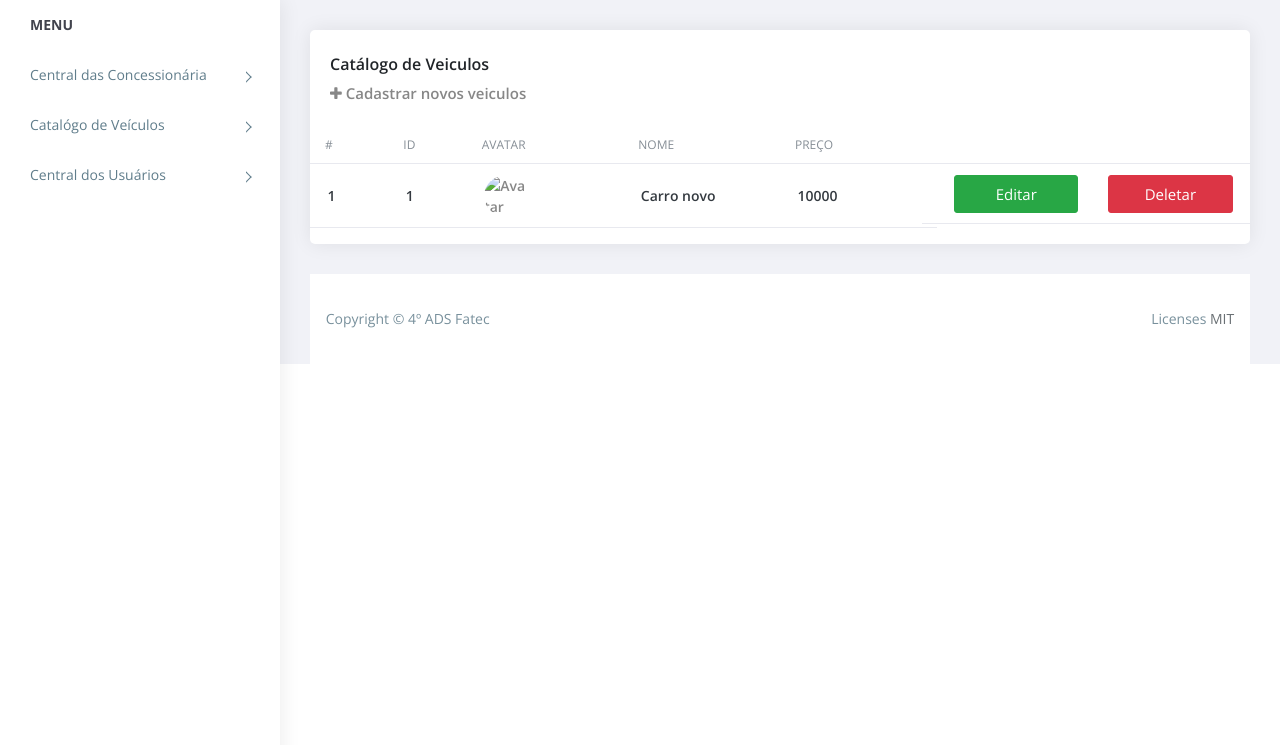
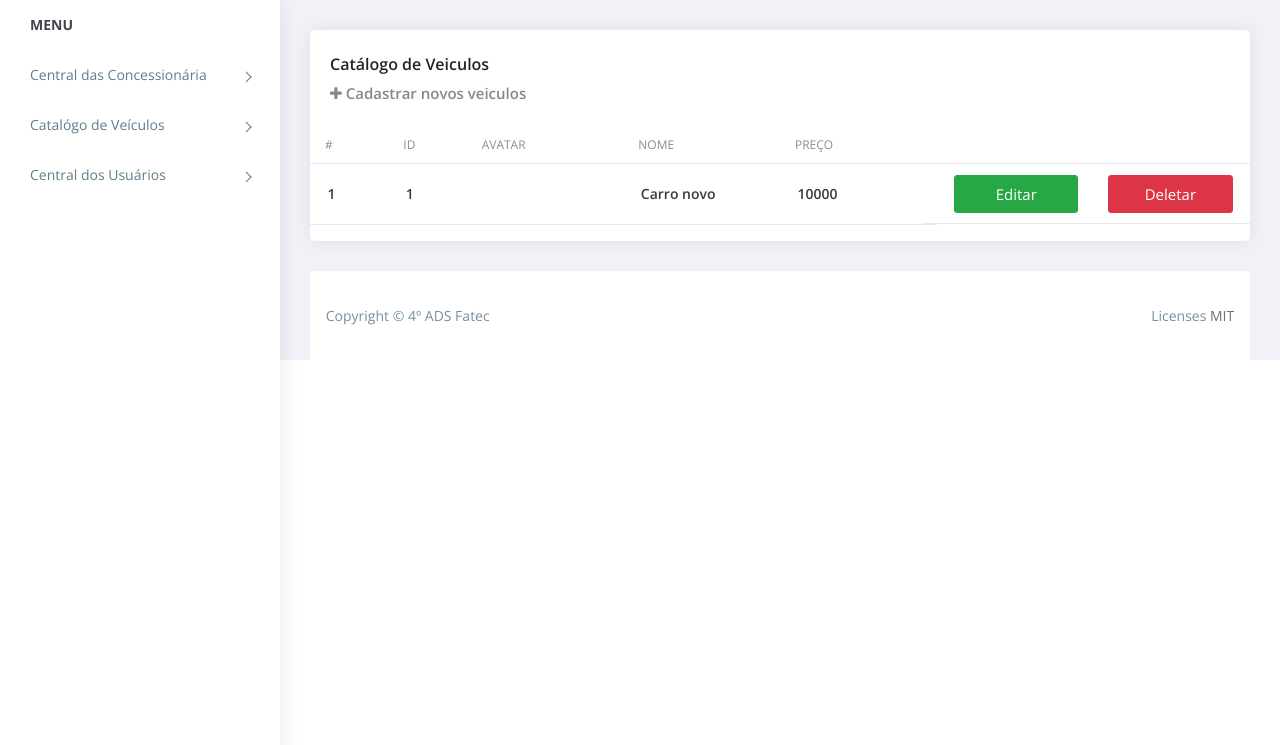
Before and after one commit to savio-2-lopes/Simple-Management-System-PHP, a PHP site: page /vehicle.php in a window 1280 px wide. Shown: the part 55-800 px from the top of the page. Run offline with PHP 8.4, Linux system fonts and the light colour scheme; a user stored in the database is signed in; data comes from the database, SQL or seed files in the repository; some libraries are stand-ins or nearby versions.

Commit message:
:rocket: Update template and fix bug

```diff
--- a/login.php
+++ b/login.php
@@ -36,12 +36,10 @@
     <link rel="preconnect" href="https://fonts.gstatic.com">
     <link rel="stylesheet" href="https://fonts.googleapis.com/css2?family=Open+Sans:wght@400;600;700&display=swap">
     <link rel="stylesheet" href="https://cdnjs.cloudflare.com/ajax/libs/normalize/8.0.1/normalize.min.css">
-    <link rel="stylesheet" href="https://cdn.jsdelivr.net/npm/bootstrap@4.6.0/dist/css/bootstrap.min.css" integrity="sha384-B0vP5xmATw1+K9KRQjQERJvTumQW0nPEzvF6L/Z6nronJ3oUOFUFpCjEUQouq2+l" crossorigin="anonymous">
+    <link rel="stylesheet" href="https://cdn.jsdelivr.net/npm/bootstrap@4.6.0/dist/css/bootstrap.min.css">
     <link rel="stylesheet" href="https://cdnjs.cloudflare.com/ajax/libs/font-awesome/4.7.0/css/font-awesome.min.css">
     <link rel="stylesheet" href="https://cdnjs.cloudflare.com/ajax/libs/flag-icon-css/3.5.0/css/flag-icon.min.css">
     <link rel="stylesheet" href="https://cdnjs.cloudflare.com/ajax/libs/fullcalendar/3.10.2/fullcalendar.min.css">
-    <link rel="stylesheet" href="assets/css/pe-icon-7-filled.css">
-    <link rel="stylesheet" href="assets/css/themify-icons.css">
     <link rel="stylesheet" href="assets/css/styles.css">
 </head>
 
--- a/top.php
+++ b/top.php
@@ -20,11 +20,9 @@
     <link rel="preconnect" href="https://fonts.gstatic.com">
     <link rel="stylesheet" href="https://fonts.googleapis.com/css2?family=Open+Sans:wght@400;600;700&display=swap">
     <link rel="stylesheet" href="https://cdnjs.cloudflare.com/ajax/libs/normalize/8.0.1/normalize.min.css">
-    <link rel="stylesheet" href="https://cdn.jsdelivr.net/npm/bootstrap@4.6.0/dist/css/bootstrap.min.css" integrity="sha384-B0vP5xmATw1+K9KRQjQERJvTumQW0nPEzvF6L/Z6nronJ3oUOFUFpCjEUQouq2+l" crossorigin="anonymous">
+    <link rel="stylesheet" href="https://cdn.jsdelivr.net/npm/bootstrap@4.6.0/dist/css/bootstrap.min.css">
     <link rel="stylesheet" href="https://cdnjs.cloudflare.com/ajax/libs/font-awesome/4.7.0/css/font-awesome.min.css">
     <link rel="stylesheet" href="https://cdnjs.cloudflare.com/ajax/libs/flag-icon-css/3.5.0/css/flag-icon.min.css">
-    <link rel="stylesheet" href="assets/css/pe-icon-7-filled.css">
-    <link rel="stylesheet" href="assets/css/themify-icons.css">
     <link rel="stylesheet" href="assets/css/styles.css">
 </head>
 
--- /dev/null
+++ b/upload/add.txt
@@ -0,0 +1 @@
+a
--- a/vehicle.php
+++ b/vehicle.php
@@ -44,16 +44,11 @@
                                     <?php
                                     $i = 1;
                                     while ($row = mysqli_fetch_assoc($res)) { ?>
+
                                         <tr>
                                             <td><?php echo $i ?></td>
                                             <td><?php echo $row['id'] ?></td>
-                                            <td class="avatar">
-                                                <div class="round-img">
-                                                    <a href="#">
-                                                        <img class="rounded-circle" <?php echo $row['avatar'] ?> alt="Avatar">
-                                                    </a>
-                                                </div>
-                                            </td>
+                                            <td><img src="<?php echo $row['avatar'] ?>"> </td>
                                             <td><?php echo $row['nome'] ?></td>
                                             <td><?php echo $row['preco'] ?></td>
                                             <td class="row">
```
Also changed, not shown: add_car.php (+8 -3 lines), pexels-mike-170811.jpg (added), 1 other file.
